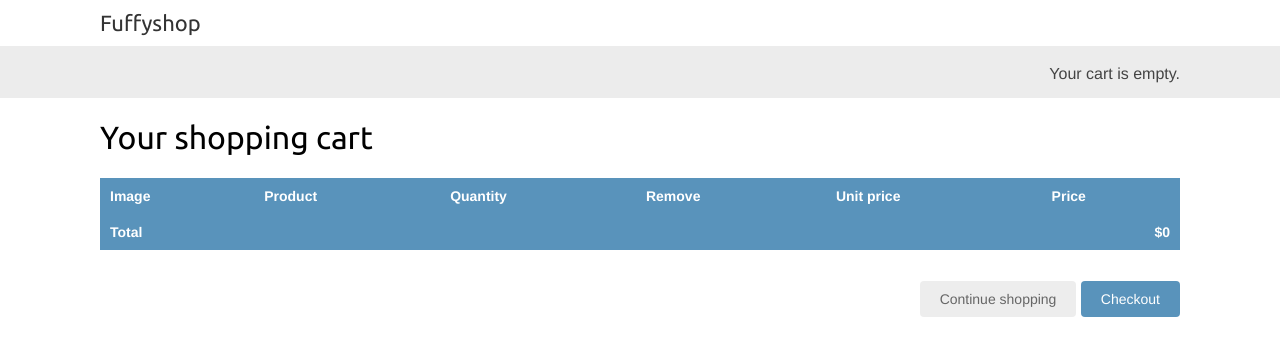
After one commit to mojout/Fluffy, a Django app: page /cart/ in a window 1280 px wide. The commit adds this page. Shown: the top 356 px of the page. Run offline with Django 4.2, Linux system fonts and the light colour scheme.

Commit message:
cart: update cart app(create form to add, remove supplies; create templates)

```diff
--- a/DIR/urls.py
+++ b/DIR/urls.py
@@ -21,9 +21,11 @@ from django.conf.urls.static import static
 
 urlpatterns = [
     path("admin/", admin.site.urls),
+    path('cart/', include('cart.urls', namespace='cart')),
     path('', include('fluffyshop.urls', namespace='flyffyshop')),
 ]
 
+urlpatterns += static(settings.MEDIA_URL,
+                      document_root=settings.MEDIA_ROOT)
 if settings.DEBUG:
-    urlpatterns += static(settings.MEDIA_URL,
-                          document_root=settings.MEDIA_ROOT)
+    pass
--- a/cart/cart.py
+++ b/cart/cart.py
@@ -0,0 +1,85 @@
+from decimal import Decimal
+from django.conf import settings
+from fluffyshop.models import Product
+
+
+class Cart:
+    def __init__(self, request):
+        """
+        Инициализация корзины товаров. Сохраняем текущую сессию, получаем корзину из текущего сеанса, если корзины
+        не существует - создаем пустую корзину.
+        """
+        self.session = request.session
+        cart = self.session.get(settings.CART_SESSION_ID)
+        if not cart:
+            cart = self.session[settings.CART_SESSION_ID] = {}
+        self.cart = cart
+
+    def add(self, product, quantity=1, override_quantity=False):
+        """
+        Метод добавления товара в корзину.
+        :param product: экземпляр product.
+        :param quantity: количество товара.
+        :param override_quantity: при False - добавляем к существующему количеству, при True - оставляем без
+        изменений.
+        product_id - ключ в словаре cart, преобразуем в строку, так как JSON допускает использование
+        только строковых типов в качестве ключей.
+        """
+        product_id = str(product.id)
+        if product_id not in self.cart:
+            self.cart[product_id] = {'quantity': 0,
+                                     'price': str(product.price)}
+        if override_quantity:
+            self.cart[product_id]['quantity'] = quantity
+        else:
+            self.cart[product_id]['quantity'] += quantity
+        self.save()
+
+    def save(self):
+        """
+        Помечаем сеанс как измененный, чтобы произвести его сохранение.
+        """
+        self.session.modified = True
+
+    def remove(self, product):
+        """
+        Удаление товара из корзины.
+        """
+        product_id = str(product.id)
+        if product_id in self.cart:
+            del self.cart[product_id]
+            self.save()
+
+    def __iter__(self):
+        """
+        Создаем переменную корзины и копируем в нее все товары, которые соответствуют ключам, добавляем экземпляры
+        products в корзину, приводим цену каждого продукта к decimal, добавляем к каждому товару атрибут total price.
+        """
+        product_ids = self.cart.keys()
+        products = Product.objects.filter(id__in=product_ids)
+        cart = self.cart.copy()
+        for product in products:
+            cart[str(product.id)]['product'] = product
+        for item in cart.values():
+            item['price'] = Decimal(item['price'])
+            item['total_price'] = item['price'] * item['quantity']
+            yield item
+
+    def __len__(self):
+        """
+        Подсчет количества позиций в корзине.
+        """
+        return sum(item['quantity'] for item in self.cart.values())
+
+    def get_total_price(self):
+        """
+        Получение суммы покупок.
+        """
+        return sum(Decimal(item['price']) * item['quantity'] for item in self.cart.values())
+
+    def clear(self):
+        """
+        Очистить корзину
+        """
+        del self.session[settings.CART_SESSION_ID]
+        self.save()
--- /dev/null
+++ b/cart/forms.py
@@ -0,0 +1,14 @@
+from django import forms
+
+PRODUCT_QUANTITY_CHOICES = [(i, str(i)) for i in range(1, 21)]
+
+
+class CartAddProductForm(forms.Form):
+    """
+    Форма добавления товаров в корзину.
+    """
+    quantity = forms.TypedChoiceField(choices=PRODUCT_QUANTITY_CHOICES,
+                                      coerce=int)
+    override = forms.BooleanField(required=False,
+                                  initial=False,
+                                  widget=forms.HiddenInput)
--- /dev/null
+++ b/cart/templates/cart/detail.html
@@ -0,0 +1,45 @@
+{% extends "fluffyshop/base.html" %} {% load static %}
+{% block title %} Your shopping cart
+{% endblock %}
+{% block content %}
+<h1>Your shopping cart</h1> <table class="cart">
+<thead>
+    <tr>
+<th>Image</th> <th>Product</th> <th>Quantity</th> <th>Remove</th> <th>Unit price</th> <th>Price</th>
+</tr> </thead> <tbody>
+{% for item in cart %}
+{% with product=item.product %}
+<tr> <td>
+<a href="{{ product.get_absolute_url }}">
+<img src="{% if product.image %}{{ product.image.url }} {% else %}{% static "img/no_image.png" %}{% endif %}">
+</a>
+</td>
+<td>{{ product.name }}</td>
+    <td>
+        <form action="{% url "cart:cart_add" product.id %}" method="post">
+            {{ item.update_quantity_form.quantity }}
+            {{ item.update_quantity_form.override }}
+<input type="submit" value="Update">
+{% csrf_token %}
+</form>
+    </td>
+    <td>
+<form action="{% url "cart:cart_remove" product.id %}" method="post">
+<input type="submit" value="Remove">
+{% csrf_token %}
+</form> </td>
+<td class="num">${{ item.price }}</td>
+<td class="num">${{ item.total_price }}</td> </tr>
+{% endwith %}
+{% endfor %}
+<tr class="total">
+<td>Total</td>
+<td colspan="4"></td>
+<td class="num">${{ cart.get_total_price }}</td>
+</tr> </tbody>
+</table>
+<p class="text-right">
+<a href="{% url "flyffyshop:product_list" %}" class="button light">Continue shopping</a>
+<a href="#" class="button">Checkout</a>
+</p>
+{% endblock %}
--- /dev/null
+++ b/cart/urls.py
@@ -0,0 +1,10 @@
+from django.urls import path
+from . import views
+
+app_name = 'cart'
+
+urlpatterns = [
+    path('', views.cart_detail, name='cart_detail'),
+    path('add/<int:product_id>/', views.cart_add, name='cart_add'),
+    path('remove/<int:product_id>/', views.cart_remove, name='cart_remove'),
+]
--- a/cart/views.py
+++ b/cart/views.py
@@ -1,3 +1,50 @@
-from django.shortcuts import render
+from django.shortcuts import get_object_or_404, redirect, render
+from django.views.decorators.http import require_POST
 
-# Create your views here.
+from fluffyshop.models import Product
+from .cart import Cart
+from .forms import CartAddProductForm
+
+
+@require_POST
+def cart_add(request, product_id):
+    """
+    Представление добавления товаров в корзину, при валидации количество
+     товара либо обновляется, либо добавляется.
+    """
+    cart = Cart(request)
+    product = get_object_or_404(Product, id=product_id)
+    form = CartAddProductForm(request.POST)
+    if form.is_valid():
+        cd = form.cleaned_data
+        cart.add(product=product,
+                 quantity=cd['quantity'],
+                 override_quantity=cd['override'])
+    return redirect('cart:cart_detail')
+
+
+@require_POST
+def cart_remove(request, product_id):
+    """
+    Представление удаления товара из корзины.
+    """
+    cart = Cart(request)
+    product = get_object_or_404(Product, id=product_id)
+    cart.remove(product)
+    return redirect('cart:cart_detail')
+
+
+def cart_detail(request):
+    """
+    Представление отображения корзины, с обновлением количества товаров.
+    Форма инициализируется текущим количеством товаров, и при передаче
+    в обработку количество заменяется новым.
+    """
+    cart = Cart(request)
+    for item in cart:
+        item['update_quantity_form'] = CartAddProductForm(initial={
+            'quantity': item['quantity'],
+            'override': True
+        })
+    return render(request, 'cart/detail.html',
+                  {'cart': cart})
--- a/fluffyshop/templates/fluffyshop/product/detail.html
+++ b/fluffyshop/templates/fluffyshop/product/detail.html
@@ -11,6 +11,11 @@
 <a href="{{ product.category.get_absolute_url }}"> {{ product.category }}
 </a> </h2>
 <p class="price">${{ product.price }}</p>
+<form action="{% url "cart:cart_add" product.id %}" method="post">
+{{ cart_product_form }}
+{% csrf_token %}
+<input type="submit" value="Add to cart">
+</form>
 {{ product.description|linebreaks }}
 </div>
 {% endblock %}
```
Also changed, not shown: fluffyshop/views.py (+7 -1 lines).
